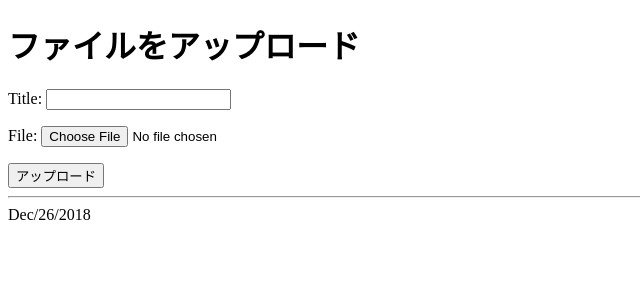
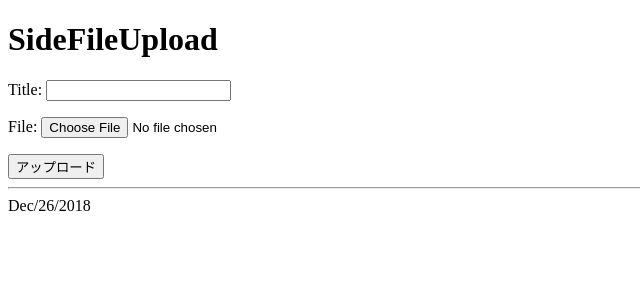
Before and after one commit to Ryujiyasu/send_mail, a Django app: page / in a window 1280 px wide. Shown: the top 300 px of the page, without its empty margins (0-640 px from the left). Run offline with Django 3.2, Linux system fonts and the light colour scheme.

Commit message:
file_upload

```diff
--- a/fileupload/templates/fileupload/upload.html
+++ b/fileupload/templates/fileupload/upload.html
@@ -5,7 +5,7 @@
 <title>ファイルアップロード</title>
 </head>
 <body>
-    <h1>ファイルをアップロード</h1>
+    <h1>SideFileUpload</h1>
     <form method="POST" enctype="multipart/form-data">
       {% csrf_token %}
       {{ form.as_p }}
```
